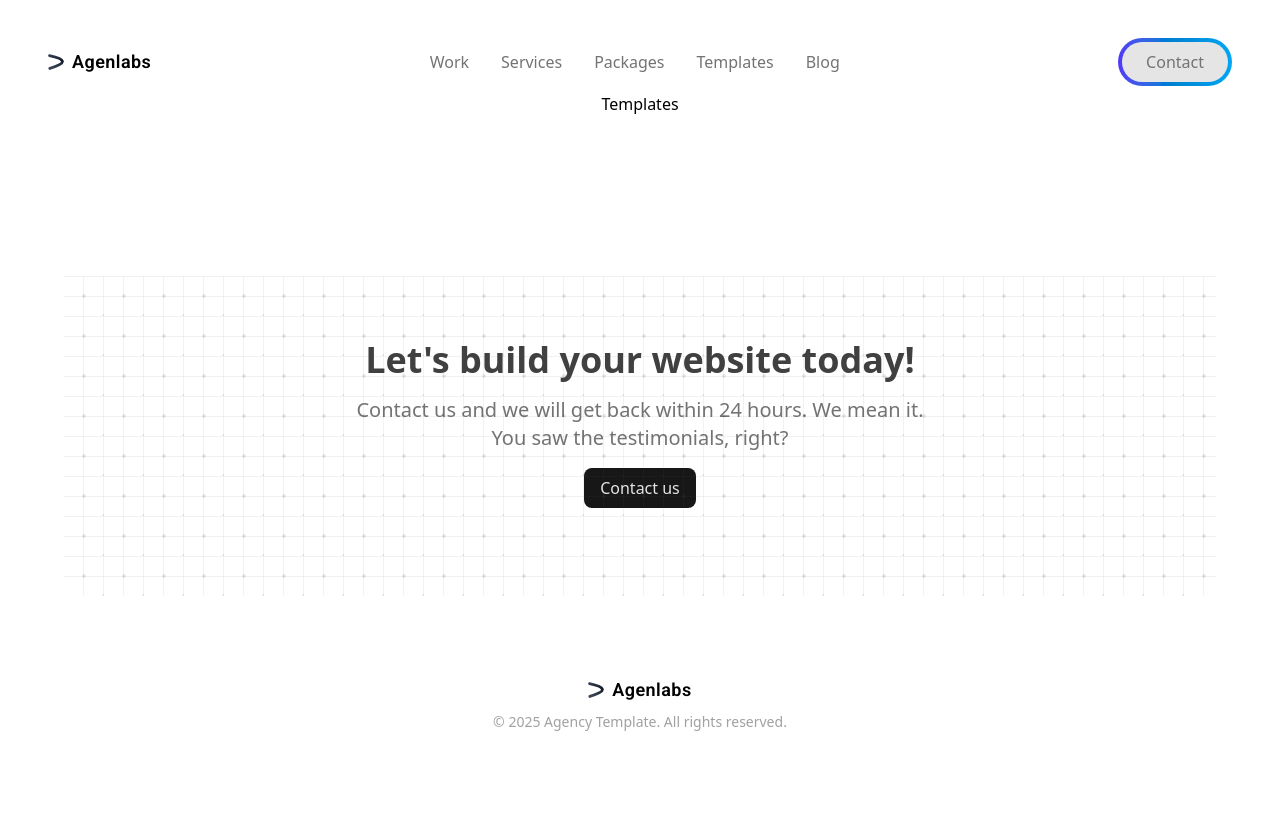
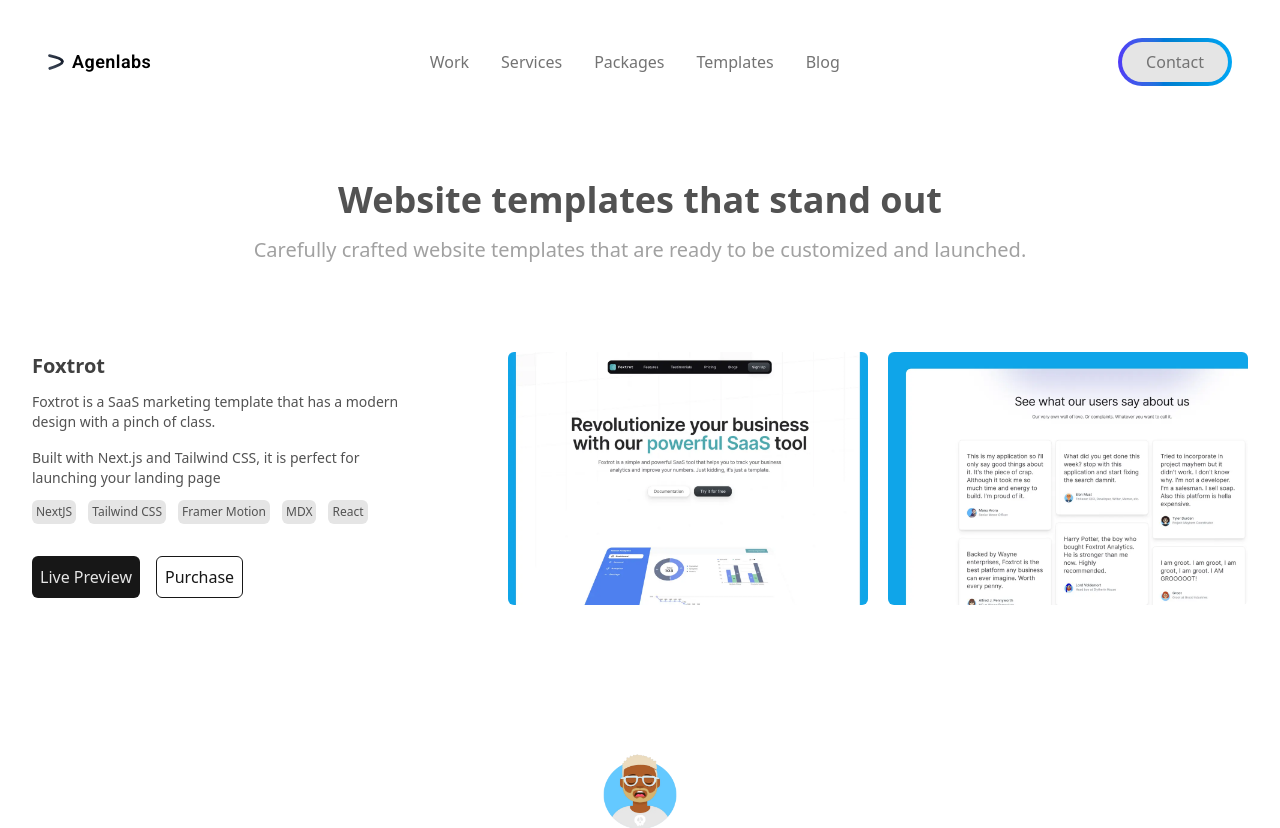
Before and after one commit to su1nta/landing_agenlabs, a React (Vite) app: page /templates in a window 1280 px wide. Shown: the top 828 px of the page. Built offline with nearby package versions, Linux system fonts and the light colour scheme.

Commit message:
feat: templates page added

```diff
--- a/src/pages/Templates.tsx
+++ b/src/pages/Templates.tsx
@@ -1,10 +1,55 @@
+import Heading from "../components/Heading"
+import BannerOne from "../assets/2.webp";
+import BannerTwo from "../assets/3.webp";
+import Testimonial from "../components/Testimonial";
+import Avatar from "../assets/avatar2.webp";
+
 interface Props {}
 
 function Templates(props: Props) {
     const {} = props
 
     return (
-        <>Templates</>
+        <>
+            <div className="max-w-7xl mx-auto">
+                <div className="mt-20">
+                    <Heading
+                        title="Website templates that stand out"
+                        subtitle="Carefully crafted website templates that are ready to be customized and launched."
+                    />
+                </div>
+                <div className="mt-20 flex gap-2 h-auto mx-auto justify-between items-start">
+                    <div className="flex flex-col gap-3 max-w-sm text-left justify-start">
+                        <h2 className="text-xl text-neutral-700 font-semibold">Foxtrot</h2>
+                        <p className="text-sm text-neutral-600">Foxtrot is a SaaS marketing template that has a modern design with a pinch of class.</p>
+                        <p className="mt-1 text-sm text-neutral-600">Built with Next.js and Tailwind CSS, it is perfect for launching your landing page</p>
+                        <div className="flex gap-3 max-w-sm">
+                            <span className="p-1 bg-neutral-200 rounded-md text-xs text-neutral-600">NextJS</span>
+                            <span className="p-1 bg-neutral-200 rounded-md text-xs text-neutral-600">Tailwind CSS</span>
+                            <span className="p-1 bg-neutral-200 rounded-md text-xs text-neutral-600">Framer Motion</span>
+                            <span className="p-1 bg-neutral-200 rounded-md text-xs text-neutral-600">MDX</span>
+                            <span className="p-1 bg-neutral-200 rounded-md text-xs text-neutral-600">React</span>
+                        </div>
+                        <div className="flex gap-4 mt-5">
+                            <button className="p-2 cursor-pointer rounded-md hover:bg-neutral-700 transition duration-200 bg-neutral-900 text-neutral-200">Live Preview</button>
+                            <button className="p-2 cursor-pointer rounded-md border border-neutral-900 bg-white hover:bg-neutral-100 hover:shadow-md transition duration-200 text-neutral-900">Purchase</button>
+                        </div>
+                    </div>
+                    <div className="flex gap-5 items-start justify-start">
+                        <img src={BannerOne} alt="Banner One" className="w-90 rounded-md object-contain" />
+                        <img src={BannerTwo} alt="Banner Two" className="w-90 rounded-md object-contain" />
+                    </div>
+                </div>
+                <div className="mt-20">
+                    <Testimonial
+                        avatar={Avatar}
+                        userName="Charles McGill"
+                        designation="Jealous Lawyer"
+                        feedback="Agenlabs helped us build our website from scratch to production in a record 1 month time. They took our requirements and delivered a website we are proud of so much that we are thrilled."
+                    />
+                </div>
+            </div>
+        </>
     )
 }
 
```
Also changed, not shown: src/assets/2.webp (added), src/assets/3.webp (added).
